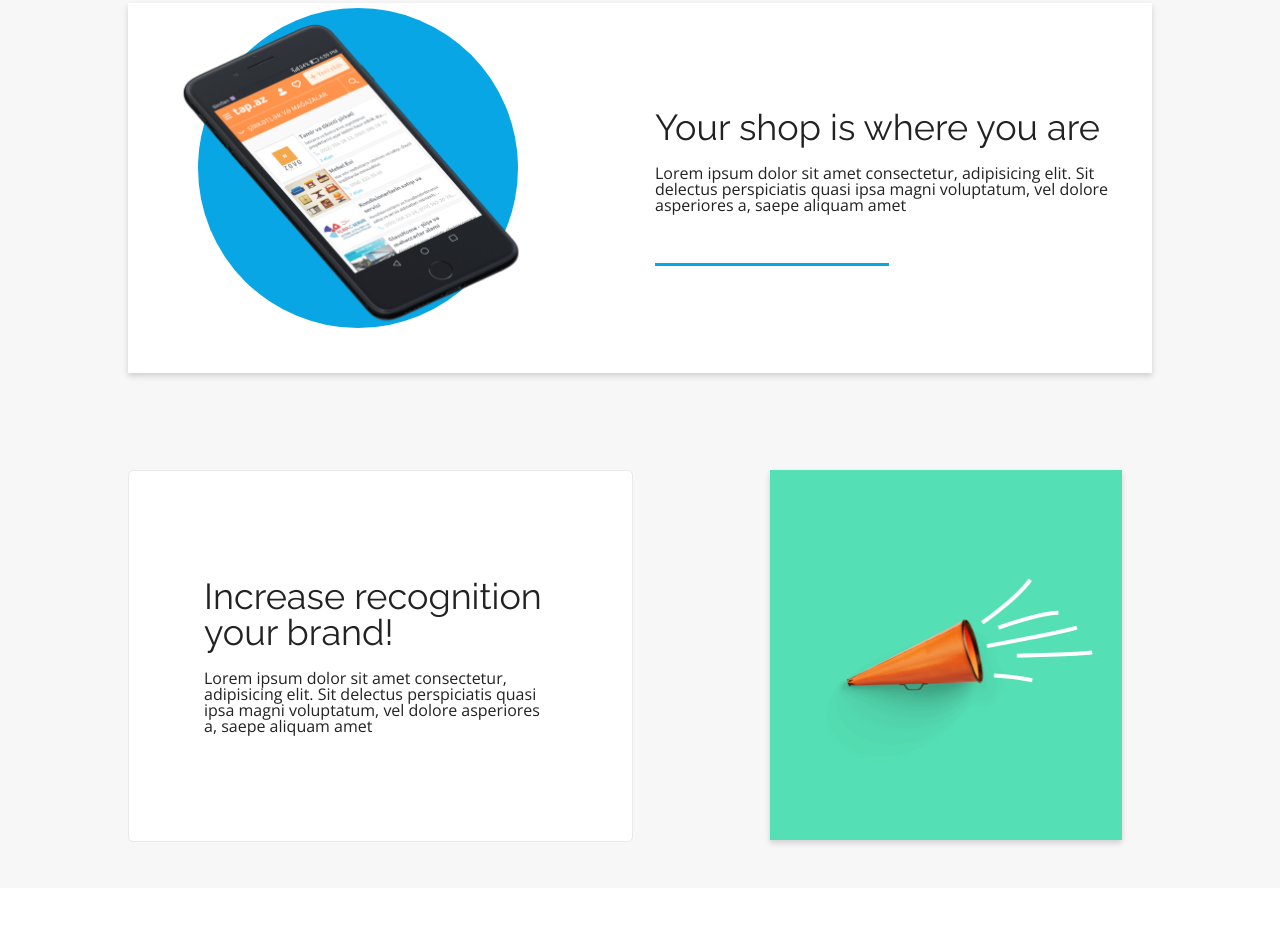
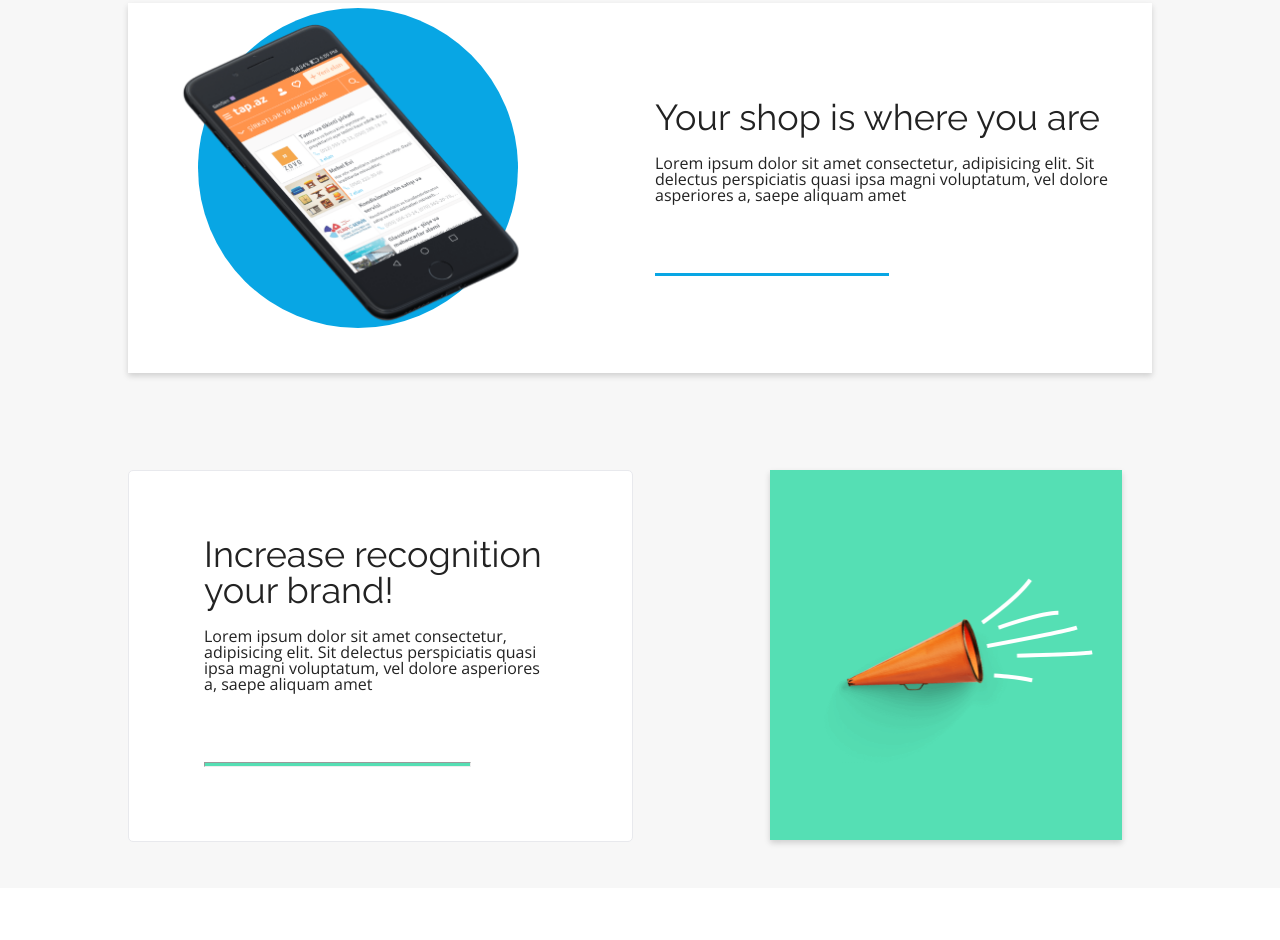
Before and after one commit to Edonisgashi/Best_Shop_Project, a plain HTML site: page index.html in a window 1280 px wide. Shown: the part 2125-3065 px from the top of the page. Drawn offline with nearby package versions, Linux system fonts and the light colour scheme.

Commit message:
adding a border

```diff
--- a/css/style.css
+++ b/css/style.css
@@ -204,6 +204,13 @@
   background-color: #fb3b64;
   margin-top: 40px;
 }
+.benefits__border {
+  background-color: var(--color-green);
+  margin-top: 50px;
+  margin-left: 0;
+  height: 3px;
+  width: 75%;
+}
 .second .benefits__text::after {
   content: "";
   width: 50%;
@@ -214,7 +221,7 @@
 .third .benefits__text::after {
   content: "";
   width: 50%;
-  height: 3px;
+  height: 2px;
   background-color: #08a6e4;
   margin-top: 50px;
 }
@@ -282,6 +289,7 @@
 }
 .benefits__paragraphs {
   font-family: var(--ff-open-sans);
+  padding-bottom: 20px;
 }
 .second {
   flex-direction: row-reverse;
@@ -289,8 +297,7 @@
 .second img {
   height: 326px;
 }
-.second .benefits__img {
-}
+
 .second .benefits__img::after {
   content: "";
   background-color: var(--color-primary);
--- a/index.html
+++ b/index.html
@@ -117,6 +117,7 @@
                 delectus perspiciatis quasi ipsa magni voluptatum, vel dolore
                 asperiores a, saepe aliquam amet
               </p>
+              <hr class="benefits__border" />
             </div>
           </div>
           <div class="benefits__img">
```
